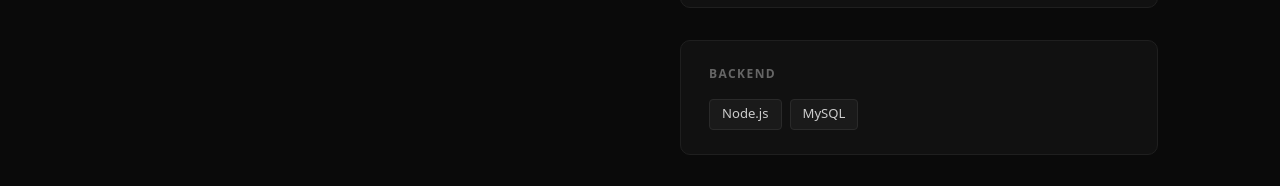
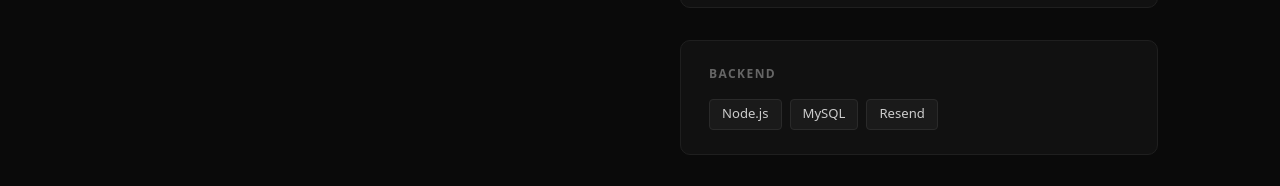
Before and after one commit to beratarif/vercel-front, a Next.js app: page / in a window 1280 px wide. Shown: the part 1955-2141 px from the top of the page. Built offline with nearby package versions, Linux system fonts and the light colour scheme.

Commit message:
add: yetenekler'deki backend listesine resend eklendi.

```diff
--- a/app/components/Abilities.tsx
+++ b/app/components/Abilities.tsx
@@ -35,6 +35,7 @@
                     <ul>
                         <li>Node.js</li>
                         <li>MySQL</li>
+                        <li>Resend</li>
                     </ul>
                 </div>
                 <div className="abilities-item">
```
